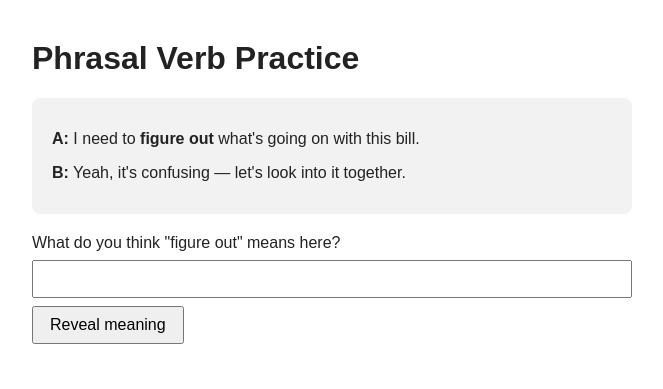
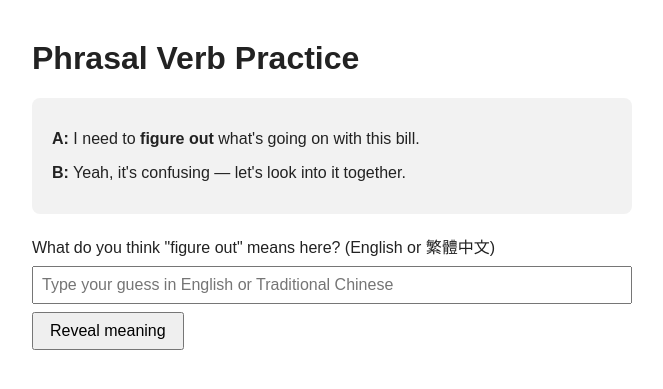
Before and after one commit to georgewelvaert11-lgtm/Project1, a Flask app: page / in a window 1280 px wide. Shown: the top 389 px of the page, without its empty margins (308-971 px from the left). Run offline with Flask 3, Linux system fonts and the light colour scheme.

Commit message:
Allow guesses in English or Traditional Chinese
Update label/placeholder to clarify both are accepted, and add a
CJK-aware font stack so Traditional Chinese input renders correctly.

Co-Authored-By: Claude Sonnet 5 <noreply@anthropic.com>

```diff
--- a/backend/static/style.css
+++ b/backend/static/style.css
@@ -1,5 +1,5 @@
 body {
-    font-family: sans-serif;
+    font-family: "Noto Sans TC", "PingFang TC", "Microsoft JhengHei", sans-serif;
     max-width: 600px;
     margin: 40px auto;
     padding: 0 20px;
@@ -31,6 +31,7 @@ form {
 input[type="text"] {
     padding: 8px;
     font-size: 1rem;
+    font-family: inherit;
 }
 
 button {
--- a/backend/templates/index.html
+++ b/backend/templates/index.html
@@ -14,8 +14,8 @@
     </div>
 
     <form id="guess-form">
-        <label for="guess">What do you think "figure out" means here?</label>
-        <input type="text" id="guess" name="guess" autocomplete="off" required>
+        <label for="guess">What do you think "figure out" means here? (English or 繁體中文)</label>
+        <input type="text" id="guess" name="guess" autocomplete="off" placeholder="Type your guess in English or Traditional Chinese" required>
         <button type="submit">Reveal meaning</button>
     </form>
 
```
